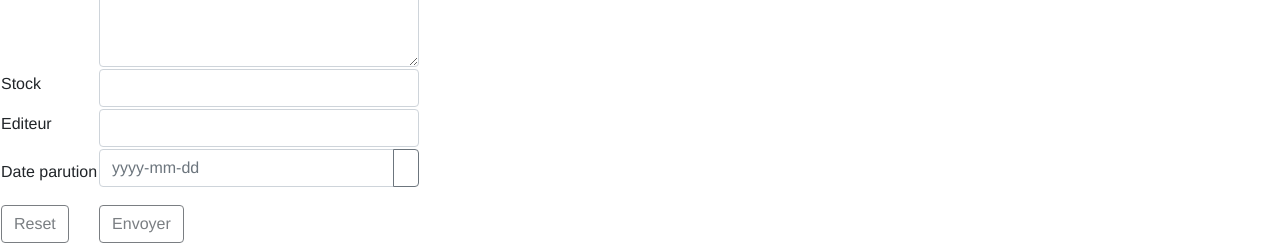
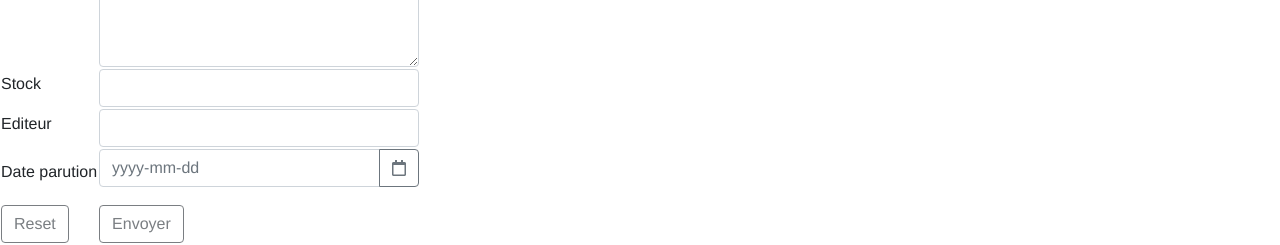
Before and after one commit to BlueDG/E-commerce-Java-Angular-Front, an Angular app: page /create in a window 1280 px wide. Shown: the part 798-1043 px from the top of the page. Built offline with nearby package versions, Linux system fonts and the light colour scheme.

Commit message:
Update admin-creer.component.html

```diff
--- a/src/app/admin-creer/admin-creer.component.html
+++ b/src/app/admin-creer/admin-creer.component.html
@@ -56,10 +56,11 @@
       <td>
         <div class="form-group">
           <div class="input-group">
-            <input class="form-control" placeholder="yyyy-mm-dd" name="dp" [(ngModel)]="game.date" ngbDatepicker
+            <input class="form-control" placeholder="yyyy-mm-dd" [(ngModel)]="game.date" ngbDatepicker
               #d="ngbDatepicker" name="startDate">
             <div class="input-group-append">
-              <button class="btn btn-outline-secondary calendar" (click)="d.toggle()" type="button"></button>
+              <button class="btn btn-outline-secondary calendar fa fa-calendar" (click)="d.toggle()"
+                type="button"></button>
             </div>
           </div>
         </div>
```
